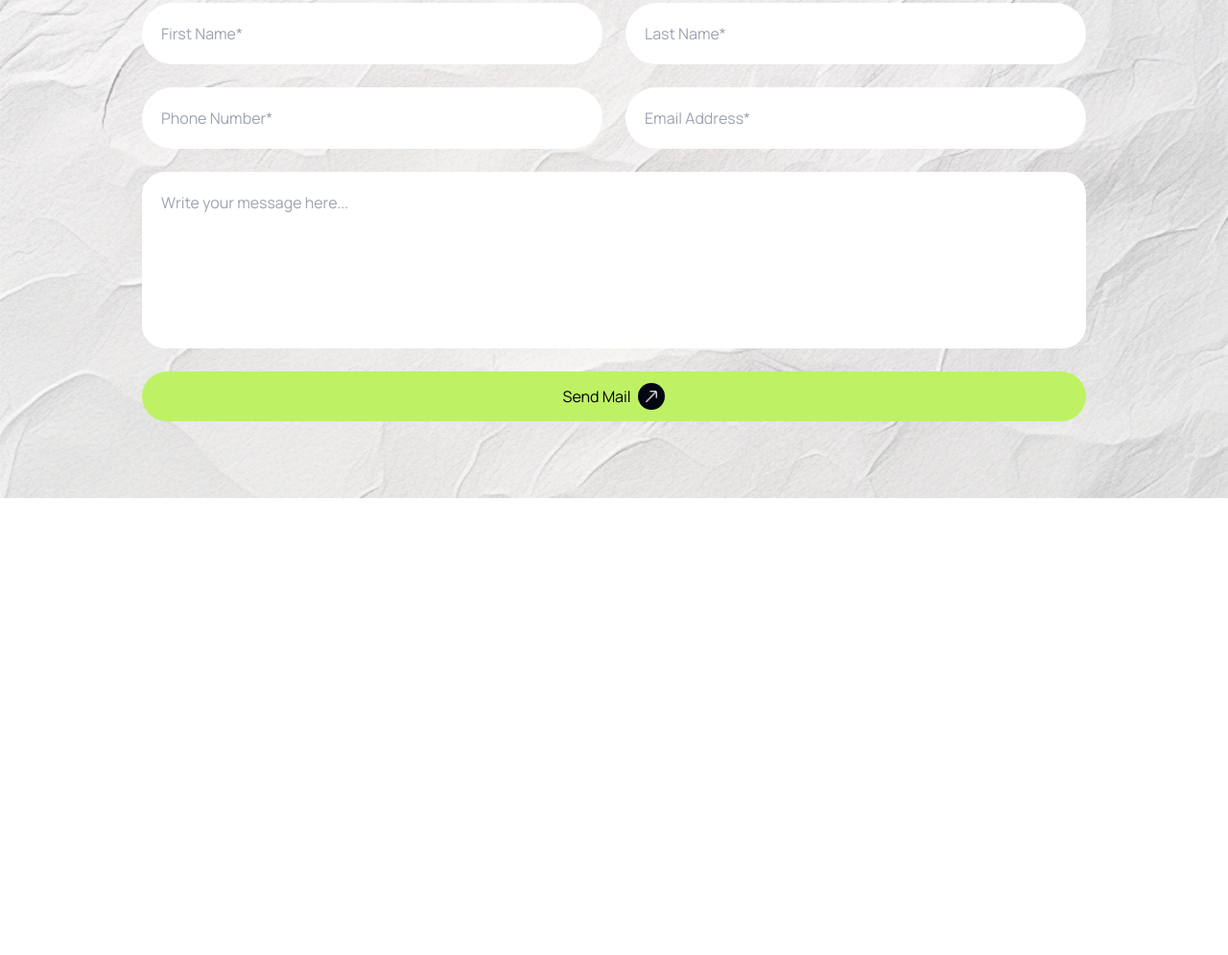
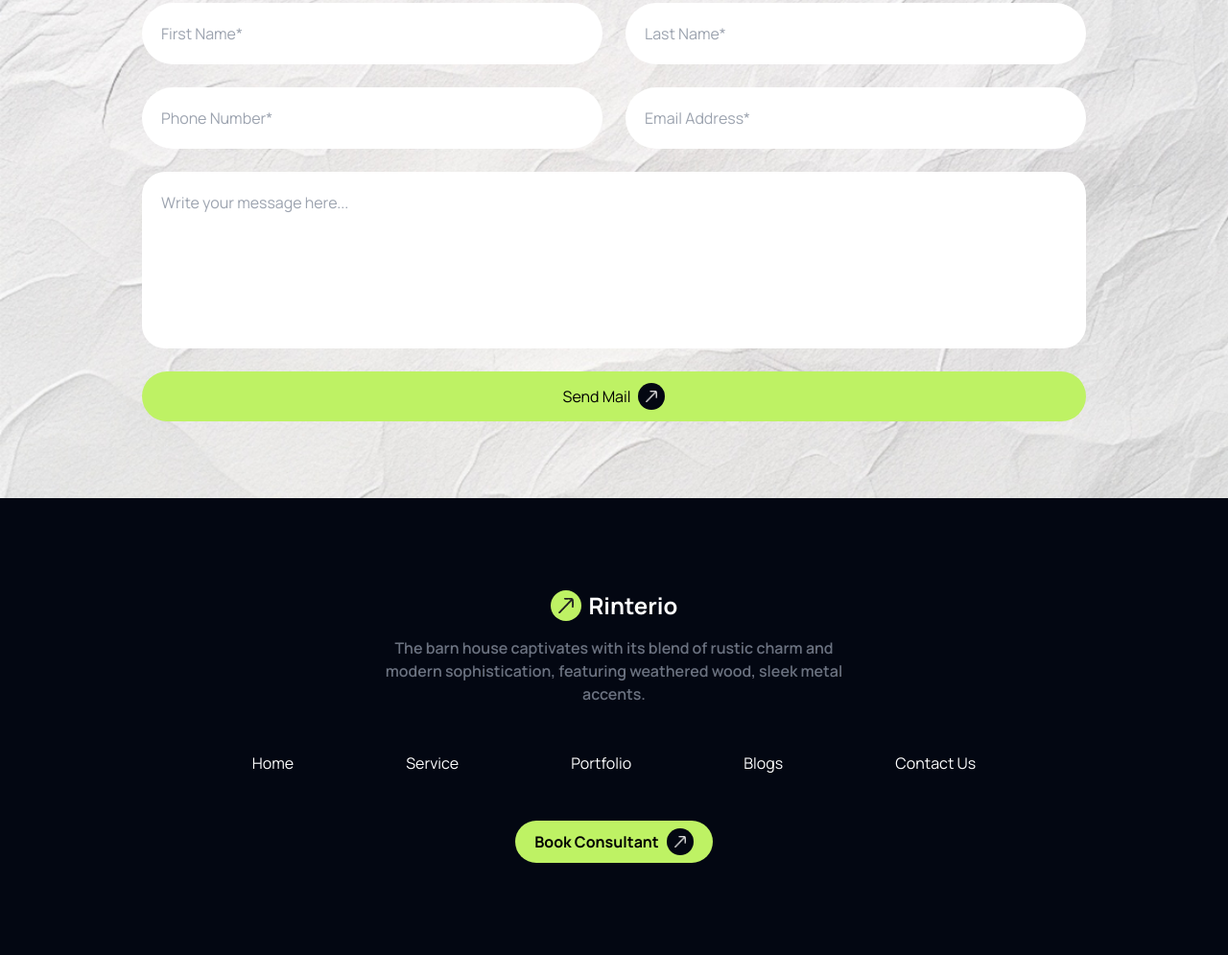
Before and after one commit to TahsinAlahi/assignment-03, a website: page index.html in a window 1280 px wide. Shown: the part 2196-3191 px from the top of the page at 96% size. Before the commit the page ends 2715 px from the top, so only its background shows below. Drawn offline with nearby package versions, Linux system fonts and the light colour scheme.

Commit message:
footer done

```diff
--- a/index.html
+++ b/index.html
@@ -334,6 +334,50 @@
           </div>
         </div>
       </section>
+
+      <!-- footer -->
+      <footer
+        class="mx-auto flex w-full items-center justify-center bg-gray-950 p-8 lg:px-0 lg:py-24"
+      >
+        <div
+          class="flex max-w-screen-lg flex-col items-center justify-center gap-8 lg:gap-12"
+        >
+          <div class="flex flex-col items-center gap-4 lg:mx-auto lg:w-3/5">
+            <div class="flex cursor-pointer items-center gap-2">
+              <div
+                class="flex h-8 w-8 items-center justify-center rounded-2xl bg-lime-300"
+              >
+                <img src="./assets/arrow.png" alt="arrow-img" class="w-4" />
+              </div>
+              <div class="text-2xl font-bold text-white">Rinterio</div>
+            </div>
+            <p class="text-center font-semibold text-gray-500 lg:w-4/5">
+              The barn house captivates with its blend of rustic charm and
+              modern sophistication, featuring weathered wood, sleek metal
+              accents.
+            </p>
+          </div>
+          <ul
+            class="mx-auto space-y-8 lg:flex lg:w-3/4 lg:flex-row lg:justify-between lg:space-y-0"
+          >
+            <li class="cursor-pointer text-white">Home</li>
+            <li class="cursor-pointer text-white">Service</li>
+            <li class="cursor-pointer text-white">Portfolio</li>
+            <li class="cursor-pointer text-white">Blogs</li>
+            <li class="cursor-pointer text-white">Contact Us</li>
+          </ul>
+          <div
+            class="flex cursor-pointer items-center justify-center gap-2 rounded-3xl bg-lime-300 px-5 py-2"
+          >
+            <div class="text-md font-bold">Book Consultant</div>
+            <div
+              class="flex h-7 w-7 items-center justify-center rounded-full bg-gray-950"
+            >
+              <img src="./assets/arrow.png" class="h-3 w-3 invert" />
+            </div>
+          </div>
+        </div>
+      </footer>
     </div>
   </body>
 </html>
```
